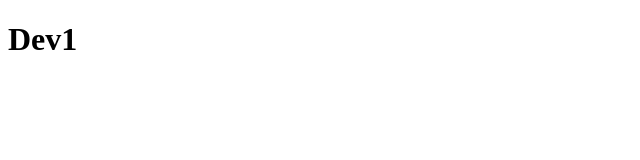
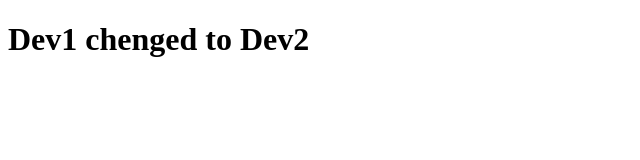
Before and after one commit to bsunnatov/mytodo_test, a plain HTML site: page index.html in a window 1280 px wide. Shown: the whole page, without its empty margins (0-640 px from the left). Drawn offline with Linux system fonts and the light colour scheme.

Commit message:
index html changed

```diff
--- a/index.html
+++ b/index.html
@@ -7,6 +7,6 @@
     <title>Document</title>
 </head>
 <body>
-    <h1>Dev1</h1>
+    <h1>Dev1 chenged to Dev2</h1>
 </body>
 </html>
```
